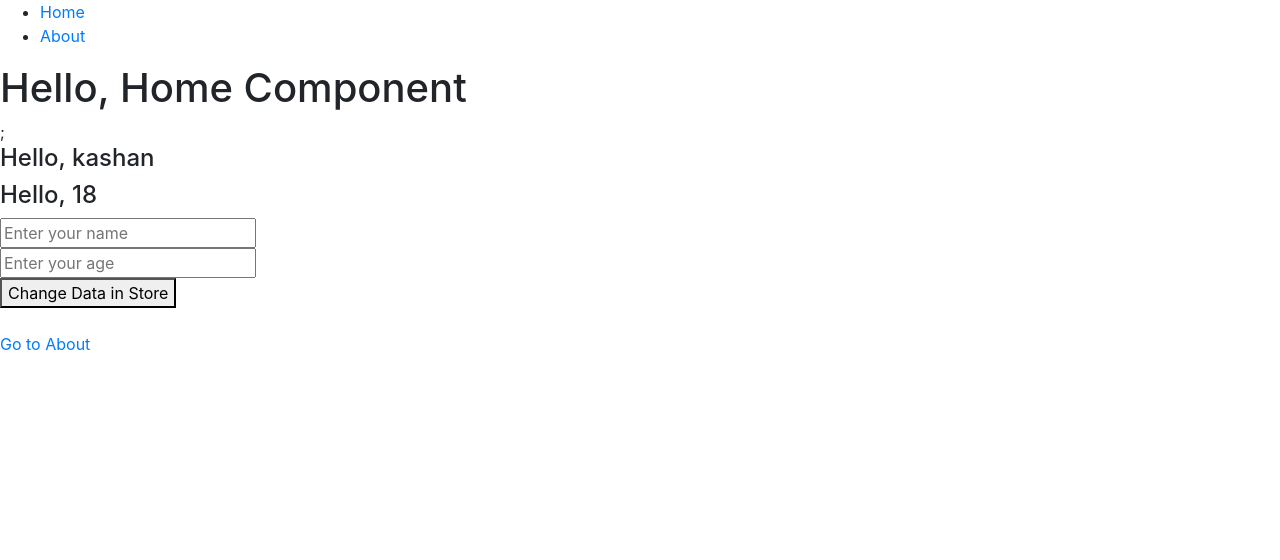
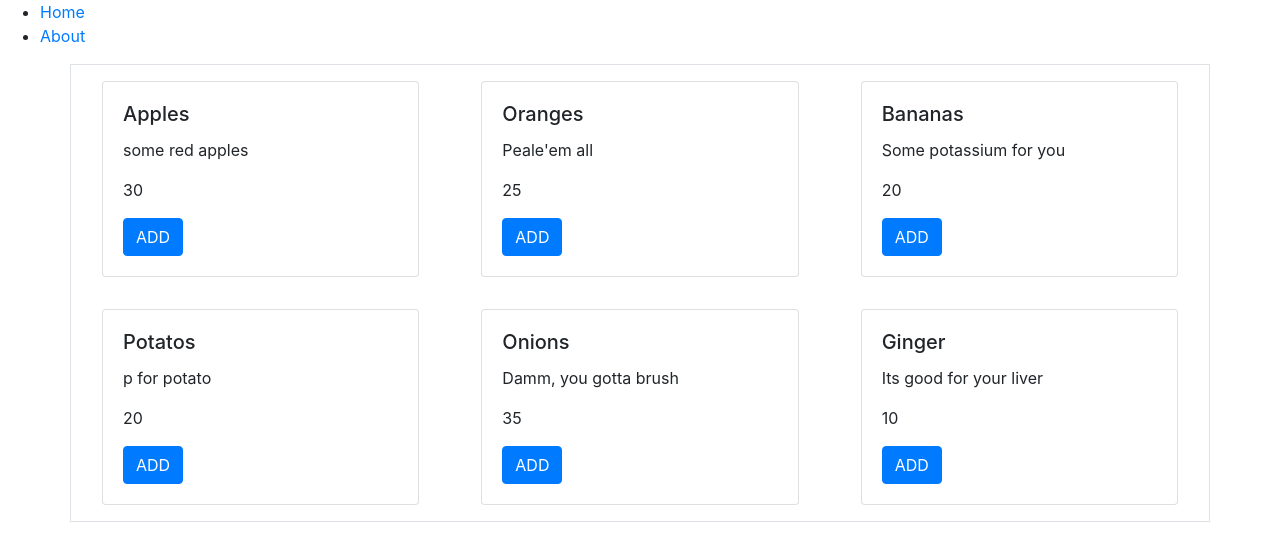
Before and after one commit to kashankingdomvision/react-shopping-cart, a React (Create React App) app: page / in a window 1280 px wide. Shown: the top 560 px of the page. Built offline with nearby package versions, Linux system fonts and the light colour scheme.

Commit message:
cart work

```diff
--- a/src/component/Home.js
+++ b/src/component/Home.js
@@ -1,7 +1,11 @@
 import React from 'react';
-import { Link } from 'react-router-dom';
+// import { Link } from 'react-router-dom';
 import { connect } from 'react-redux';
 import { changeState } from '../store/action/action';
+// import { addToCart } from '../store/action/cartaction';
+// import { Button } from 'react-bootstrap';
+import { Container,Row} from 'react-bootstrap';
+import Product from './Product'
 
 class Home extends React.Component {
 
@@ -9,7 +13,10 @@ class Home extends React.Component {
     super(props);
     this.state = {
         userName: '',
-        userAge: ''
+        userAge: '',
+        cart:[
+          {id:4, title: 'Potatos', description: 'p for potato', price: 20}
+        ]
     }
 
     this._changeData = this._changeData.bind(this);
@@ -21,14 +28,70 @@ class Home extends React.Component {
     this.props.changeStateToReducer(this.state);
 }
 
+  dispachAddToCart(product) {
+    // console.log(product);
+
+    const existingProduct = this.state.cart.filter( cart => cart.id === product.id);
+    // console.log(existingProduct);
+
+    if(existingProduct.length > 0){
+      this.setState({
+        cart: [...this.state.cart,existingProduct[0]]
+      })
+    }
+    console.log(this.state.cart);
+
+
+
+    // console.log(p.id);
+    // this.props.addToCart(product);
+  }
+
   render() {
+    // console.log(this.props.products);
     return (
       <div>
-        <h1>Hello, Home Component</h1>;
+        {/* <h1>Hello, Home Component</h1>;
         <h4>Hello, {this.props.userName}</h4>
-        <h4>Hello, {this.props.userAge}</h4>
+        <h4>Hello, {this.props.userAge}</h4> */}
 
-        <input type="text"
+        {/* {this.props.products.map()} */}
+
+        {/* <div>
+          <ul>{this.props.products.map(products => <li key={products.id}> {products.title} </li>)}</ul>
+        </div> */}
+
+        {/* <Container>
+          <Row>
+          { this.props.products.map((product) => {
+            return (
+              <Col md={4} key={product.id}>
+                <h4>{product.id}</h4>
+                <h4>{product.title}</h4>
+                <p>Some Red apple</p>
+                <p>Price: INR</p>
+                <p><Button variant="primary">Add</Button></p>
+              </Col>
+            );
+          })}
+
+          </Row>
+        </Container> */}
+
+        <Container className="border" >
+          <Row >
+          { this.props.products.map((p) => {
+            return (
+              <Product  product={p} handleOnAdd={this.dispachAddToCart.bind(this)}  key={p.id} />
+            );
+          })}
+          </Row>
+        </Container>
+
+
+        {/* <Product product={p} /> */}
+
+        {/* <input type="text"
           placeholder="Enter your name"
           value={this.userName}
           onChange={(e) => {
@@ -47,7 +110,7 @@ class Home extends React.Component {
         />
        <br />
       <button onClick={this._changeData}>Change Data in Store</button><br /><br />
-      <Link to='/about'>Go to About</Link>
+      <Link to='/about'>Go to About</Link> */}
 
       </div>
     );
@@ -58,8 +121,9 @@ class Home extends React.Component {
 // mapStateToProps: this is used to retrieve the store state
 function mapStateToProps(state) {
   return ({
-      userName: state.rootReducer.userName,
-      userAge: state.rootReducer.userAge
+    userName: state.rootReducer.userName,
+    userAge: state.rootReducer.userAge,
+    products: state.productreducer,
   })
 }
 
--- /dev/null
+++ b/src/component/Product.js
@@ -0,0 +1,25 @@
+import React from 'react';
+import {Col,Button,Card   } from 'react-bootstrap';
+
+class Product extends React.Component {
+    render() {
+
+      // console.log({});
+      return (
+            <Col md={4}>
+              <Card style={{  margin:'1rem' }} >
+                {/* <Card.Img variant="top" src="holder.js/100px180" /> */}
+                <Card.Body>
+                  <Card.Title>{this.props.product.title}</Card.Title>
+                  <Card.Text>{this.props.product.description}</Card.Text>
+                  <Card.Text>{this.props.product.price}</Card.Text>
+                  {/* <Button variant="primary" >Add</Button> */}
+                  <Button onClick={() => this.props.handleOnAdd(this.props.product)} variant="primary">ADD</Button>
+                </Card.Body>
+              </Card>
+            </Col>
+      );
+    }
+}
+
+export default Product;
--- /dev/null
+++ b/src/store/action/cartaction.js
@@ -0,0 +1,18 @@
+
+export const ADD_TO_CART = 'ADD_TO_CART';
+
+export function addToCart({id, title, description, price, units=1}) {
+    return {
+        type: ADD_TO_CART,
+        payload: {id, title, description, price, units}
+    }
+}
+
+// export function changeState(allChangeState) {
+
+//     // console.log(allChangeState);
+//     return dispatch => {
+//         dispatch({ type: actionTypes.CHANGEUSERNAME, payload: allChangeState.userName })
+//         dispatch({ type: actionTypes.CHANGEUSERAGE, payload: allChangeState.userAge })
+//     }
+// }
--- a/src/store/reducer/index.js
+++ b/src/store/reducer/index.js
@@ -1,6 +1,9 @@
 import { combineReducers } from 'redux';
-import reducer from './reducer'
+import reducer from './reducer';
+import productreducer from './productreducer';
+
 
 export default combineReducers({
-    rootReducer: reducer
+    rootReducer: reducer,
+    productreducer: productreducer
 })
--- /dev/null
+++ b/src/store/reducer/productreducer.js
@@ -0,0 +1,31 @@
+const INIT_PRODUCTS = [
+    {id:1, title: 'Apples', description: 'some red apples', price: 30},
+    {id:2, title: 'Oranges', description: 'Peale\'em all', price: 25},
+    {id:3, title: 'Bananas', description: 'Some potassium for you', price: 20},
+    {id:4, title: 'Potatos', description: 'p for potato', price: 20},
+    {id:5, title: 'Onions', description: 'Damm, you gotta brush', price: 35},
+    {id:6, title: 'Ginger', description: 'Its good for your liver', price: 10}
+];
+
+// reducer
+export default (states = INIT_PRODUCTS,action)=>{
+
+    // console.log(action);
+    // switch(action.type){
+    //     case actionTypes.CHANGEUSERNAME:
+    //         return({
+    //             // ...states : ye sari state ko same rakhega or usay hi change krega jissay change krna hota hy , spread operator
+    //             ...states,
+    //             userName: action.payload
+    //         })
+    //     case actionTypes.CHANGEUSERAGE:
+    //         return({
+    //             // ...states : ye sari state ko same rakhega or usay hi change krega jissay change krna hota hy , spread operator
+    //             ...states,
+    //             userAge: action.payload
+    //         })
+    //     default:
+    //         return states;
+    // }
+    return states;
+}
```
